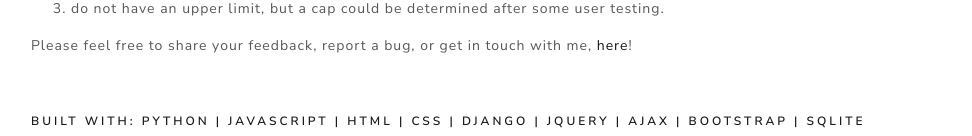
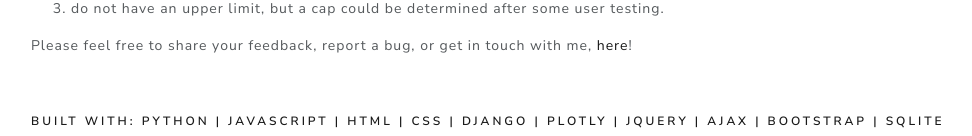
Before and after one commit to proj-algos-july2020/mpreston_solo, a Django app: page /quiz/ in a window 1280 px wide. Shown: the part 835-971 px from the top of the page, without its empty margins (54-1026 px from the left). Run offline with Django 3.2, Linux system fonts and the light colour scheme; some libraries are stand-ins or nearby versions.

Commit message:
Added plotly to list of libraries on About page.

```diff
--- a/aa_quiz/quiz/templates/quiz/about.html
+++ b/aa_quiz/quiz/templates/quiz/about.html
@@ -82,7 +82,7 @@
         <br>
         <br>
 
-        <h6>Built With: Python | Javascript | HTML | CSS | Django | JQuery | AJAX | Bootstrap | SQLite </h6>
+        <h6>Built With: Python | Javascript | HTML | CSS | Django | Plotly | JQuery | AJAX | Bootstrap | SQLite </h6>
 
     </div>
 
```
